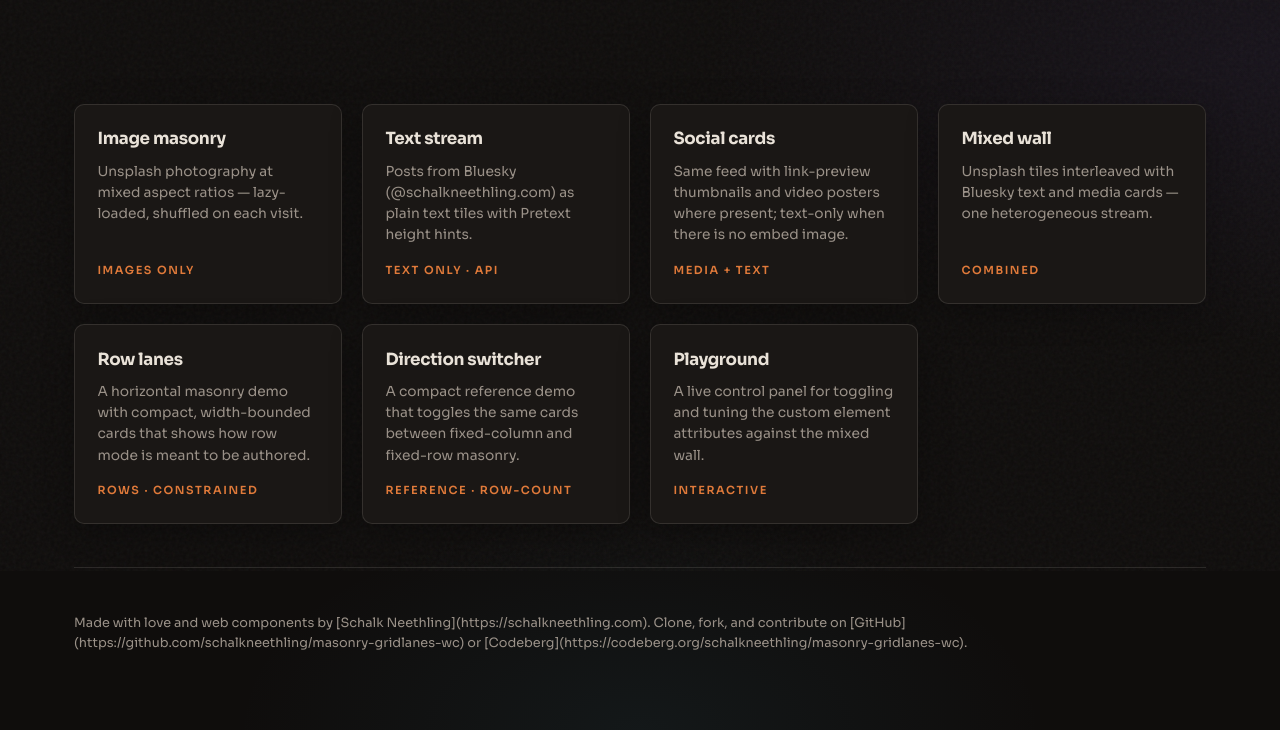
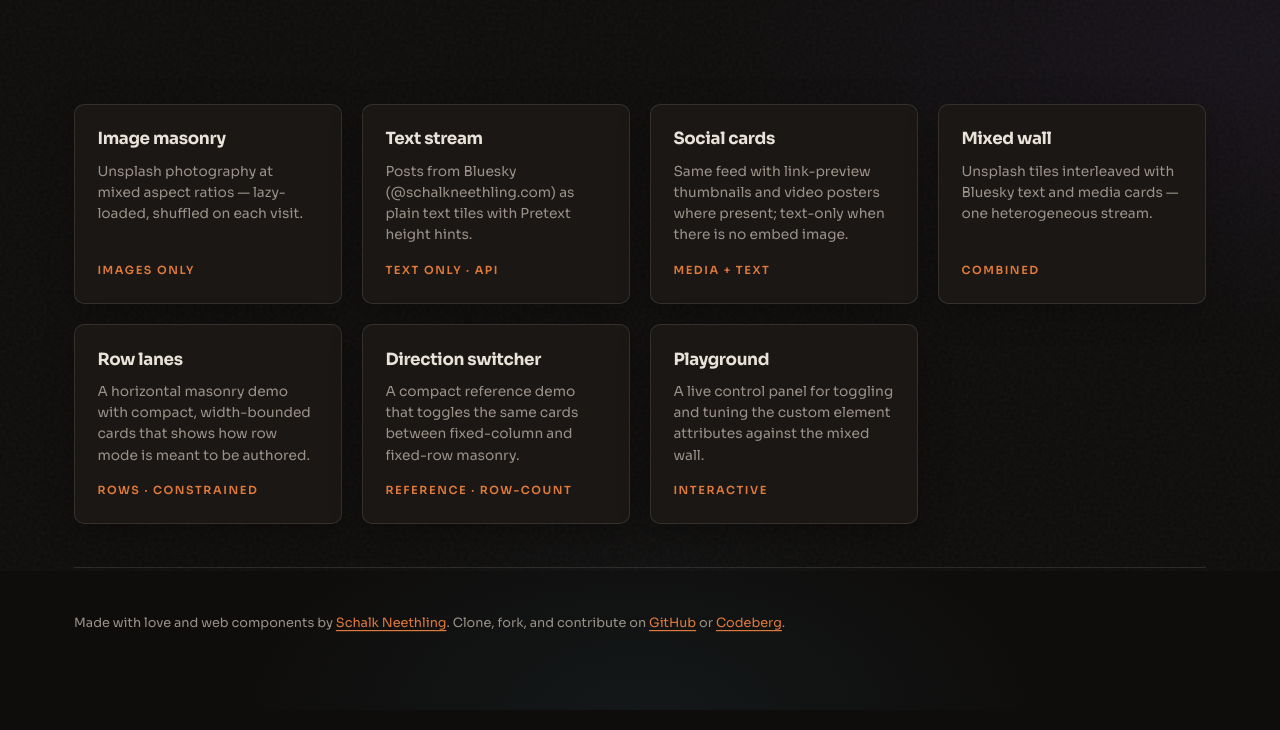
Before and after one commit to schalkneethling/masonry-gridlanes-wc, a website: page demos/index.html in a window 1280 px wide. Shown: the part 229-959 px from the top of the page. Drawn offline with Linux system fonts and the light colour scheme.

Commit message:
use HTML anchor links :)

```diff
--- a/demos/index.html
+++ b/demos/index.html
@@ -96,10 +96,10 @@
 
       <footer class="demo-foot">
         <p>
-          Made with love and web components by [Schalk Neethling](https://schalkneethling.com).
-          Clone, fork, and contribute on
-          [GitHub](https://github.com/schalkneethling/masonry-gridlanes-wc) or
-          [Codeberg](https://codeberg.org/schalkneethling/masonry-gridlanes-wc).
+          Made with love and web components by
+          <a href="https://schalkneethling.com">Schalk Neethling</a>. Clone, fork, and contribute on
+          <a href="https://github.com/schalkneethling/masonry-gridlanes-wc">GitHub</a> or
+          <a href="https://codeberg.org/schalkneethling/masonry-gridlanes-wc">Codeberg</a>.
         </p>
       </footer>
     </div>
```
